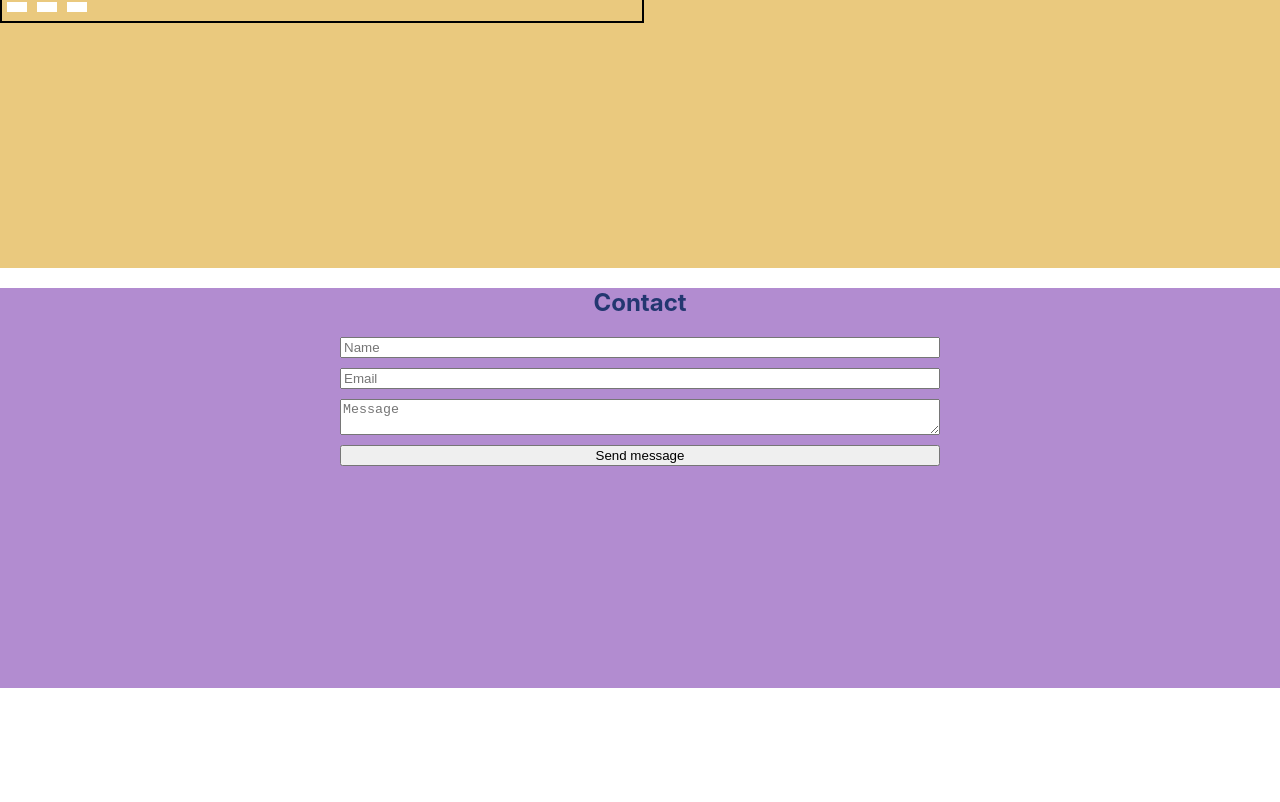
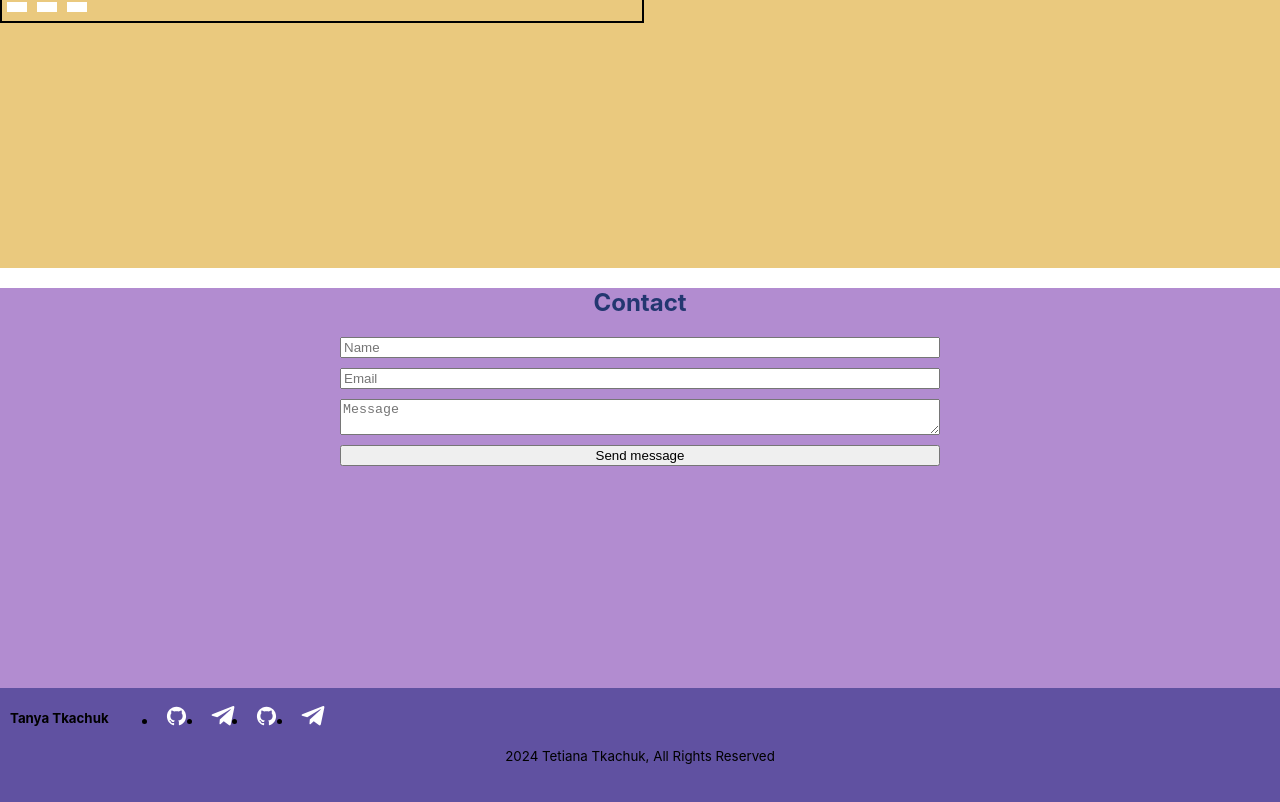
Before and after one commit to electrixky/portfolio, a React app: page / in a window 1280 px wide. Shown: the part 2484-3286 px from the top of the page. Before the commit the page ends 3172 px from the top, so only its background shows below. Built offline with nearby package versions, Linux system fonts and the light colour scheme.

Commit message:
added Footer

```diff
--- a/src/App.tsx
+++ b/src/App.tsx
@@ -6,6 +6,7 @@
 import {Projects} from "./layout/sections/projects/Projects";
 import {Testimony} from "./layout/sections/testimony/Testimony";
 import {Contact} from "./layout/sections/contacts/Contacts";
+import {Footer} from "./layout/footer/Footer";
 
 
 function App() {
@@ -17,6 +18,7 @@
             <Projects/>
             <Testimony/>
             <Contact/>
+            <Footer/>
         </div>
     );
 }
--- a/src/layout/footer/Footer.tsx
+++ b/src/layout/footer/Footer.tsx
@@ -1,18 +1,67 @@
 import React from 'react';
 import styled from "styled-components";
 import {Logo} from "../../components/logo/Logo";
+import Icon from "../../components/icon/Icon";
+import {FlexWrapper} from "../../components/FlexWrapper";
 
 export const Footer = () => {
     return (
         <StyledFooter>
-            <Logo/>
-            <Name>Tanya Tkachuk</Name>
-
+            <FlexWrapper align={"center"}>
+                <Logo/>
+                <Name>Tanya Tkachuk</Name>
+                <SocialList>
+                    <SocialItem>
+                        <SocialLink>
+                            <Icon height={"20px"} iconId={"github"}/>
+                        </SocialLink>
+                    </SocialItem>
+                    <SocialItem>
+                        <SocialLink>
+                            <Icon height={"20px"} iconId={"telegram"}/>
+                        </SocialLink>
+                    </SocialItem>
+                    <SocialItem>
+                        <SocialLink>
+                            <Icon height={"20px"} iconId={"github"}/>
+                        </SocialLink>
+                    </SocialItem>
+                    <SocialItem>
+                        <SocialLink>
+                            <Icon height={"20px"} iconId={"telegram"}/>
+                        </SocialLink>
+                    </SocialItem>
+                </SocialList>
+            </FlexWrapper>
+            <Copyright>2024 Tetiana Tkachuk, All Rights Reserved</Copyright>
         </StyledFooter>
     );
 };
 
 
 const StyledFooter = styled.footer`
+  background-color: #6051a1;
+  min-height: 20vh;
+`
+const Name = styled.h5`
 
 `
+const SocialList = styled.ul`
+  display: flex;
+  gap: 10px;
+`
+
+const SocialItem = styled.li`
+
+`
+
+const SocialLink = styled.a`
+
+`
+
+const Copyright = styled.small`
+  display: block;
+  max-width: 80vw;
+  margin: 0 auto;
+  text-align: center;
+`
```
